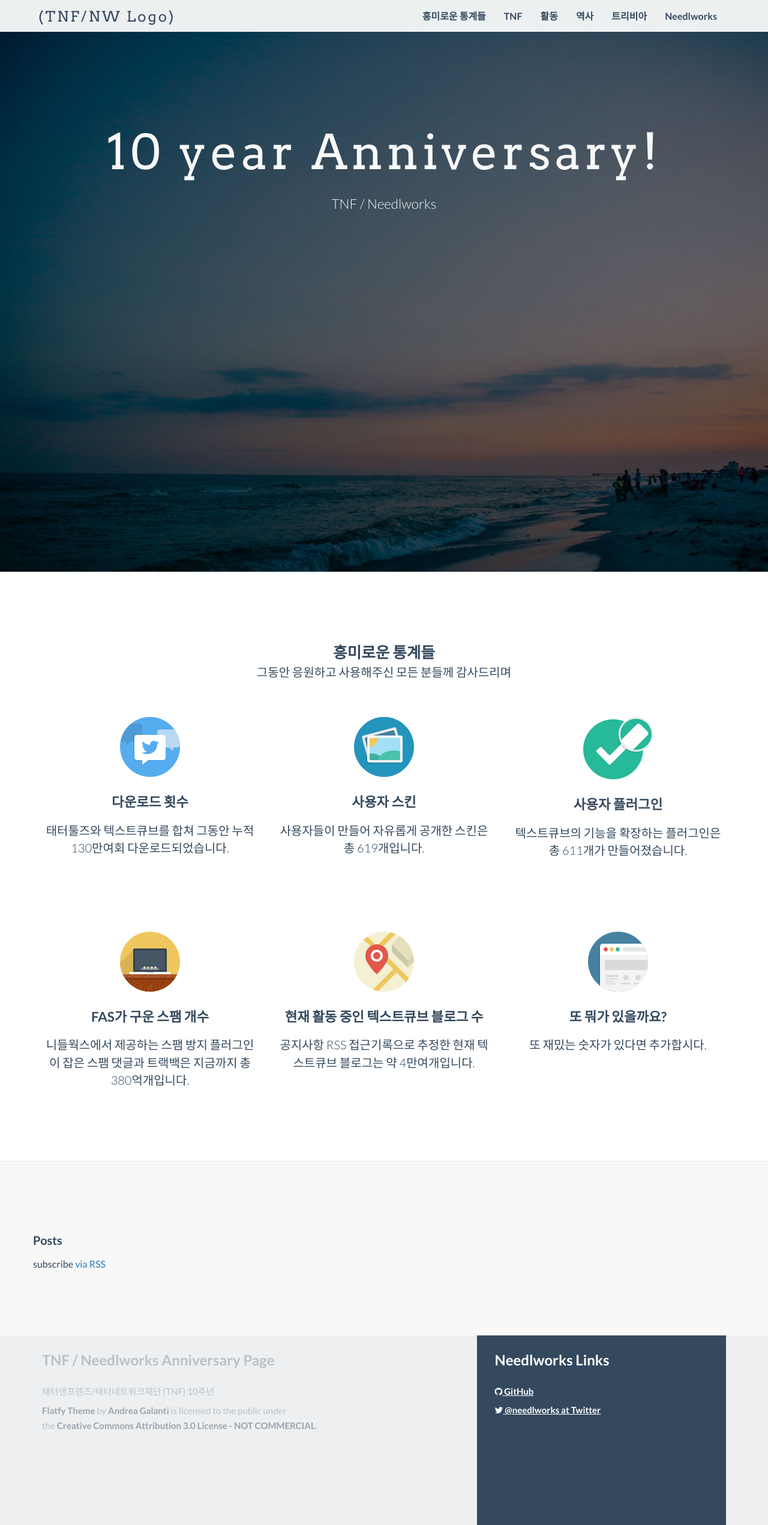
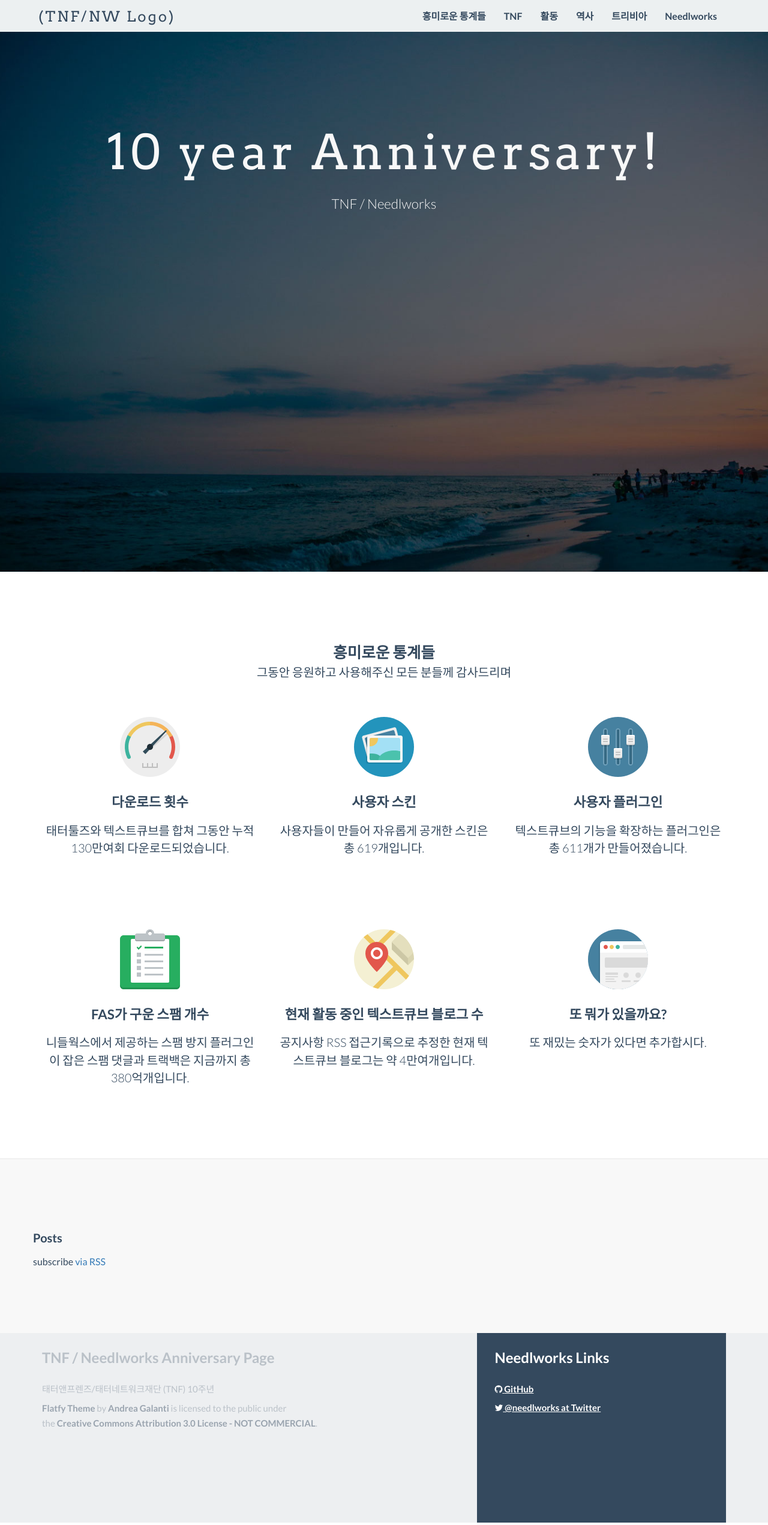
Before and after one commit to Needlworks/10yr-anniversary, a Jekyll site: the page built from index.html, in a window 1280 px wide. Shown: the whole page at 60% size. Built offline with Jekyll 4.4.1, drawn with Linux system fonts in a browser that asks for light colours; nearby versions of some CDN libraries.

Commit message:
Change stat icons

```diff
--- a/index.html
+++ b/index.html
@@ -39,7 +39,7 @@ layout: default
     <div class="row">
 
       <div class="col-sm-4 wow fadeInDown text-center">
-        <img class="rotate" src="img/icon/tweet.svg" alt="Generic placeholder image">
+        <img class="rotate" src="img/icon/speed.svg" alt="Generic placeholder image">
         <h3>다운로드 횟수</h3>
         <p class="lead">태터툴즈와 텍스트큐브를 합쳐 그동안 누적 130만여회 다운로드되었습니다.</p>
 
@@ -54,7 +54,7 @@ layout: default
       </div><!-- /.col-lg-4 -->
 
       <div class="col-sm-4 wow fadeInDown text-center">
-        <img  class="rotate" src="img/icon/retina.svg" alt="Generic placeholder image">
+        <img  class="rotate" src="img/icon/config.svg" alt="Generic placeholder image">
          <h3>사용자 플러그인</h3>
         <p class="lead">텍스트큐브의 기능을 확장하는 플러그인은 총 611개가 만들어졌습니다.</p>
         <!-- <p><a class="btn btn-embossed btn-primary view" role="button">View Details</a></p> -->
@@ -65,7 +65,7 @@ layout: default
     <div class="row tworow">
 
       <div class="col-sm-4  wow fadeInDown text-center">
-        <img class="rotate" src="img/icon/laptop.svg" alt="Generic placeholder image">
+        <img class="rotate" src="img/icon/clipboard.svg" alt="Generic placeholder image">
         <h3>FAS가 구운 스팸 개수</h3>
         <p class="lead">니들웍스에서 제공하는 스팸 방지 플러그인이 잡은 스팸 댓글과 트랙백은 지금까지 총 380억개입니다.</p>
        <!-- <p><a class="btn btn-embossed btn-primary view" role="button">View Details</a></p> -->
```
